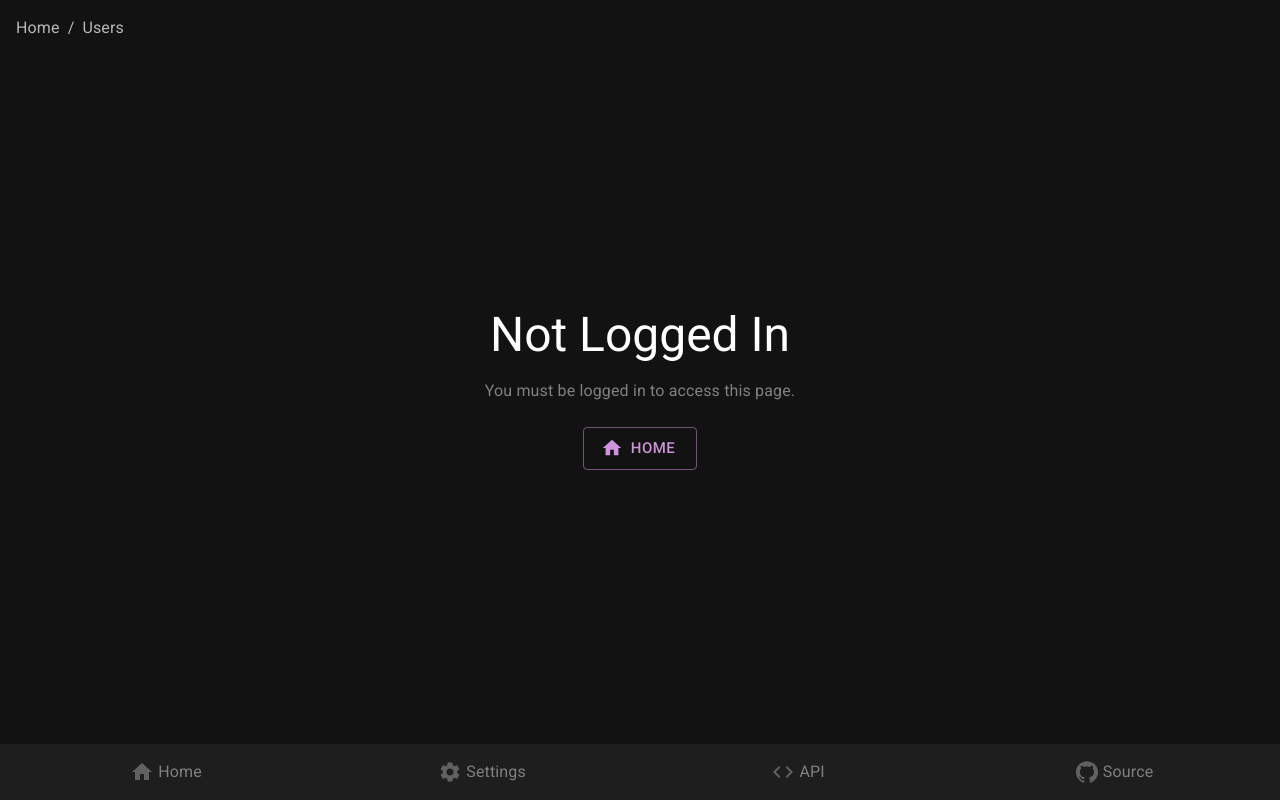
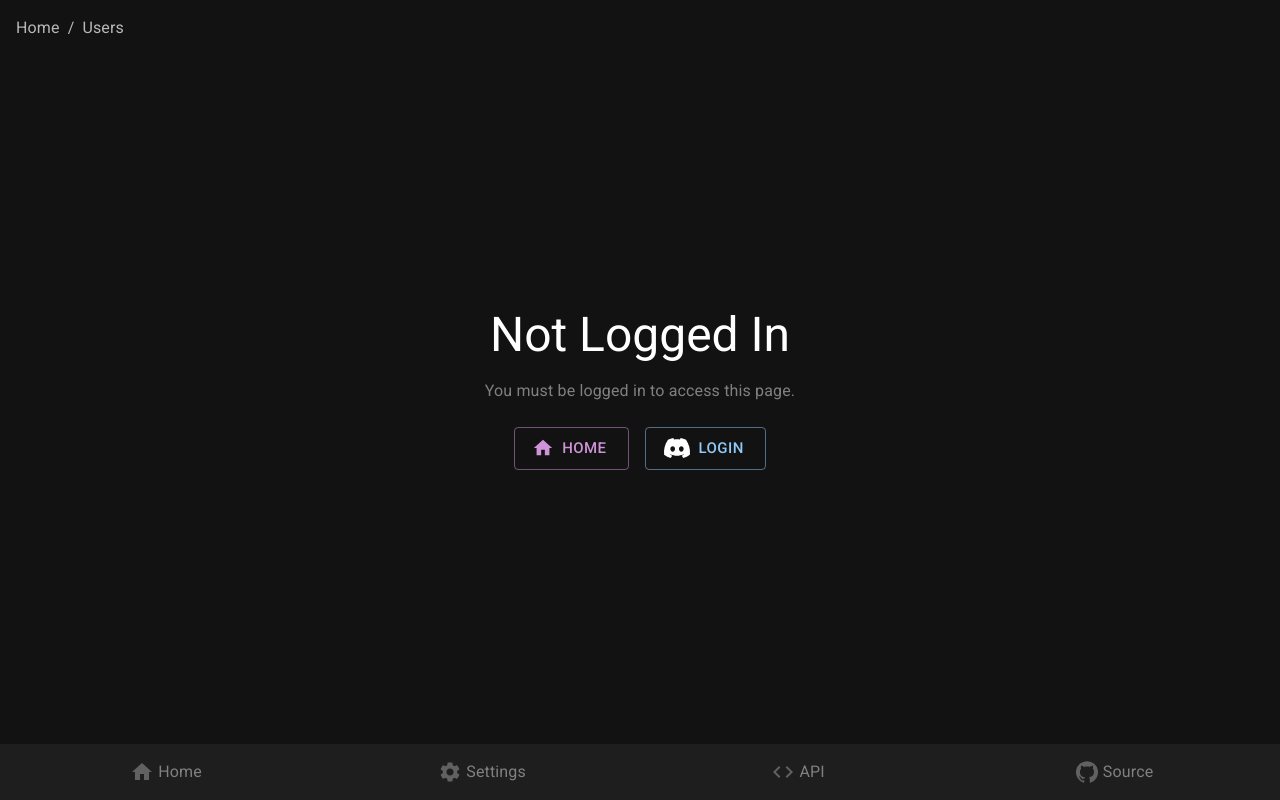
Before and after one commit to Weebs-Incorporated/AIRAMI, a React (Create React App) app: page /users in a window 1280 px wide. Built offline with nearby package versions, Linux system fonts and the light colour scheme.

Commit message:
add login button to `not logged in` page

```diff
--- a/src/pages/NotLoggedIn/NotLoggedInPage.tsx
+++ b/src/pages/NotLoggedIn/NotLoggedInPage.tsx
@@ -1,5 +1,5 @@
-import { Typography } from '@mui/material';
-import { HomeButton } from '../../components/Buttons';
+import { Stack, Typography } from '@mui/material';
+import { HomeButton, LoginButton } from '../../components/Buttons';
 import Footer from '../../components/Footer';
 import SiteBreadcrumbs, { SiteBreadcrumbsProps } from '../../components/SiteBreadcrumbs';
 import { Page } from '../Page.styled';
@@ -16,7 +16,10 @@ const NotLoggedInPage = ({ breadcrumbItems }: { breadcrumbItems: SiteBreadcrumbs
                 <Typography color="gray" textAlign="center">
                     You must be logged in to access this page.
                 </Typography>
-                <HomeButton sx={{ mt: 3 }} />
+                <Stack direction="row" sx={{ mt: 3 }} spacing={2}>
+                    <HomeButton />
+                    <LoginButton size="large" />
+                </Stack>
                 <Footer />
             </Page>
         </>
```
